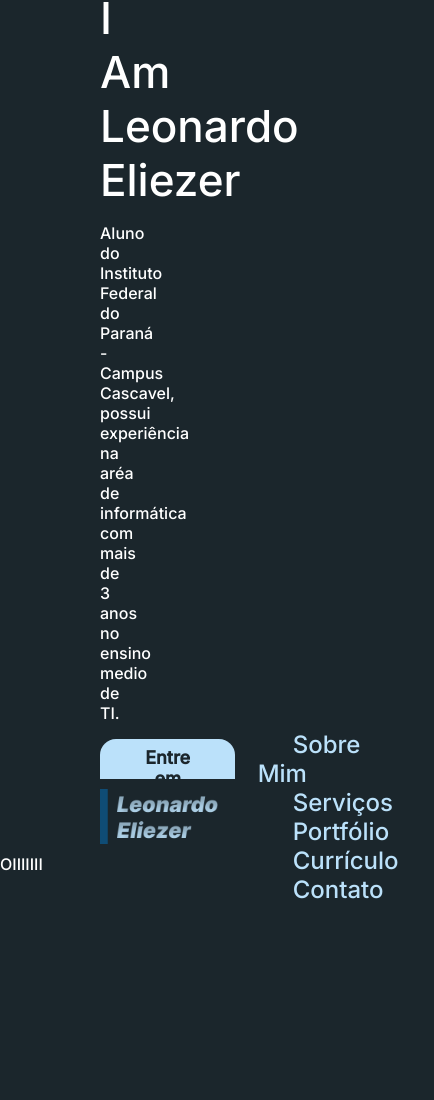
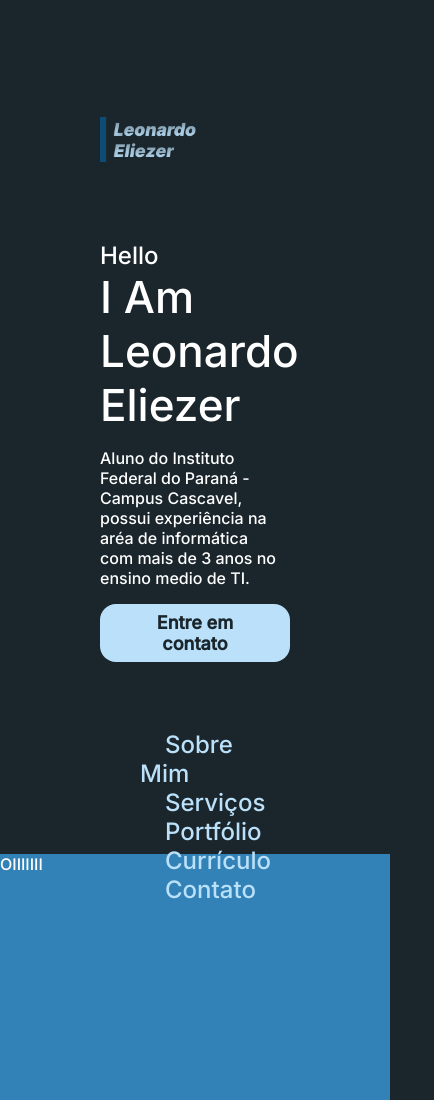
Before and after one commit to LD-Eliezer/Projeto_Blog, a plain HTML site: page blog/index.html in a window 390 px wide. Shown: the top 1100 px of the page, 434 px wide, since content can reach past the window. Before the commit the page ends 904 px from the top, so only its background shows below. Drawn offline with Linux system fonts and the light colour scheme.

Commit message:
Add files via upload

```diff
--- a/blog/index.html
+++ b/blog/index.html
@@ -10,6 +10,7 @@
 <body>
     <header>
         <div class="container">
+            <img src="assets/Logo.png" alt="logo">
             <h2>Hello</h2>
             <h1>I Am Leonardo Eliezer</h1>
             <p>Aluno do Instituto Federal do Paraná - Campus Cascavel,<br>
--- a/blog/style.css
+++ b/blog/style.css
@@ -66,6 +66,10 @@ header .container{
     padding: 0 100px;
 }
 
+header .container img{
+    display: none;
+}
+
 nav{
     display: flex;
     align-items: center;
@@ -85,5 +89,25 @@ nav ul a{
     font-size: 24px;
     color: var(--azul-bebe);
     text-decoration: none;
-    margin: 0 35px;
+    margin: 0 25px;
 }
+
+section{
+    background:var(--azul);
+    height: 1000px;
+}
+
+@media(max-width:767px) {
+
+    header .container{
+        width: 100%;
+    }
+    header .container img{
+        display: inline;
+        height: 45px;
+        margin-bottom: 75px;
+    }
+    nav img{
+        display: none;
+    }
+}
```
